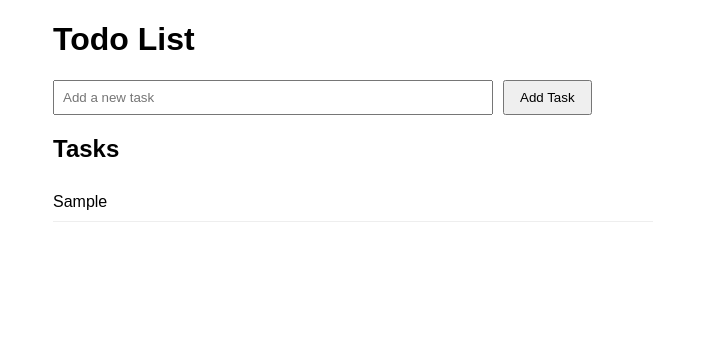
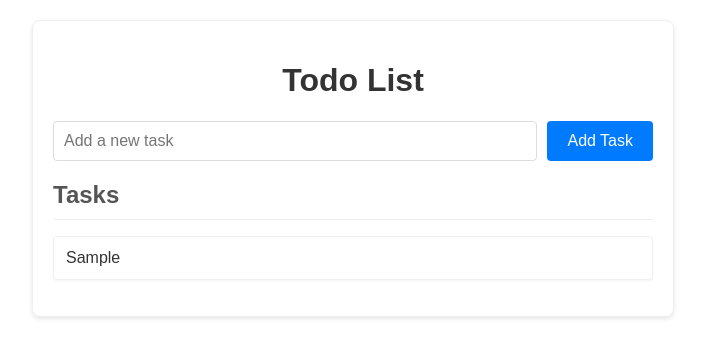
Before and after one commit to micheledanza878/todo-app-ai, a React (Vite) app: page / in a window 1280 px wide. Both pictures are taken after typing "Sample" into the empty fields and a click on the button "Add Task". Shown: the top 358 px of the page, without its empty margins (287-992 px from the left). Built offline with nearby package versions, Linux system fonts and the light colour scheme.

Commit message:
feat(frontend): Completed the `src/App.tsx` file by adding missing closing t

```diff
--- a/src/App.tsx
+++ b/src/App.tsx
@@ -24,42 +24,42 @@ export default function App() {
     setNewTaskText(''); // Clear input field
   };
 
-  const handleKeyPress = (event: React.KeyboardEvent<HTMLInputElement>) => {
+  const handleKeyDown = (event: React.KeyboardEvent<HTMLInputElement>) => {
     if (event.key === 'Enter') {
       handleAddTask();
     }
   };
 
   return (
-    <div style={{ maxWidth: '600px', margin: '20px auto', fontFamily: 'Arial, sans-serif' }}>
-      <h1>Todo List</h1>
+    <div style={{ maxWidth: '600px', margin: '20px auto', fontFamily: 'Arial, sans-serif', padding: '20px', border: '1px solid #eee', borderRadius: '8px', boxShadow: '0 2px 4px rgba(0,0,0,0.1)' }}>
+      <h1 style={{ textAlign: 'center', color: '#333' }}>Todo List</h1>
 
-      <div style={{ marginBottom: '20px' }}>
+      <div style={{ marginBottom: '20px', display: 'flex' }}>
         <input
           type="text"
           value={newTaskText}
           onChange={(e) => setNewTaskText(e.target.value)}
-          onKeyPress={handleKeyPress}
+          onKeyDown={handleKeyDown} // Using onKeyDown for Enter key
           placeholder="Add a new task"
-          style={{ padding: '8px', marginRight: '10px', width: '70%' }}
+          style={{ flexGrow: 1, padding: '10px', marginRight: '10px', border: '1px solid #ddd', borderRadius: '4px', fontSize: '16px' }}
         />
-        <button onClick={handleAddTask} style={{ padding: '8px 15px', cursor: 'pointer' }}>
+        <button onClick={handleAddTask} style={{ padding: '10px 20px', cursor: 'pointer', background: '#007bff', color: 'white', border: 'none', borderRadius: '4px', fontSize: '16px', transition: 'background-color 0.2s' }}>
           Add Task
         </button>
       </div>
 
       <div>
-        <h2>Tasks</h2>
+        <h2 style={{ borderBottom: '1px solid #eee', paddingBottom: '10px', marginBottom: '15px', color: '#555' }}>Tasks</h2>
         {tasks.length === 0 ? (
-          <p>No tasks yet. Add one above!</p>
+          <p style={{ textAlign: 'center', color: '#888' }}>No tasks yet. Add one above!</p>
         ) : (
           <ul style={{ listStyle: 'none', padding: 0 }}>
             {tasks.map((task) => (
-              <li key={task.id} style={{ padding: '10px 0', borderBottom: '1px solid #eee' }}>
-                <span style={{ textDecoration: task.completed ? 'line-through' : 'none' }}>
+              <li key={task.id} style={{ display: 'flex', alignItems: 'center', marginBottom: '10px', padding: '12px', border: '1px solid #f0f0f0', borderRadius: '4px', background: '#fff', boxShadow: '0 1px 2px rgba(0,0,0,0.05)' }}>
+                <span style={{ textDecoration: task.completed ? 'line-through' : 'none', flexGrow: 1, fontSize: '16px', color: '#333' }}>
                   {task.text}
                 </span>
-                {/* Placeholder for mark complete/delete buttons */}
+                {/* Placeholder for future actions like toggle complete or delete */}
               </li>
             ))}
           </ul>
```
